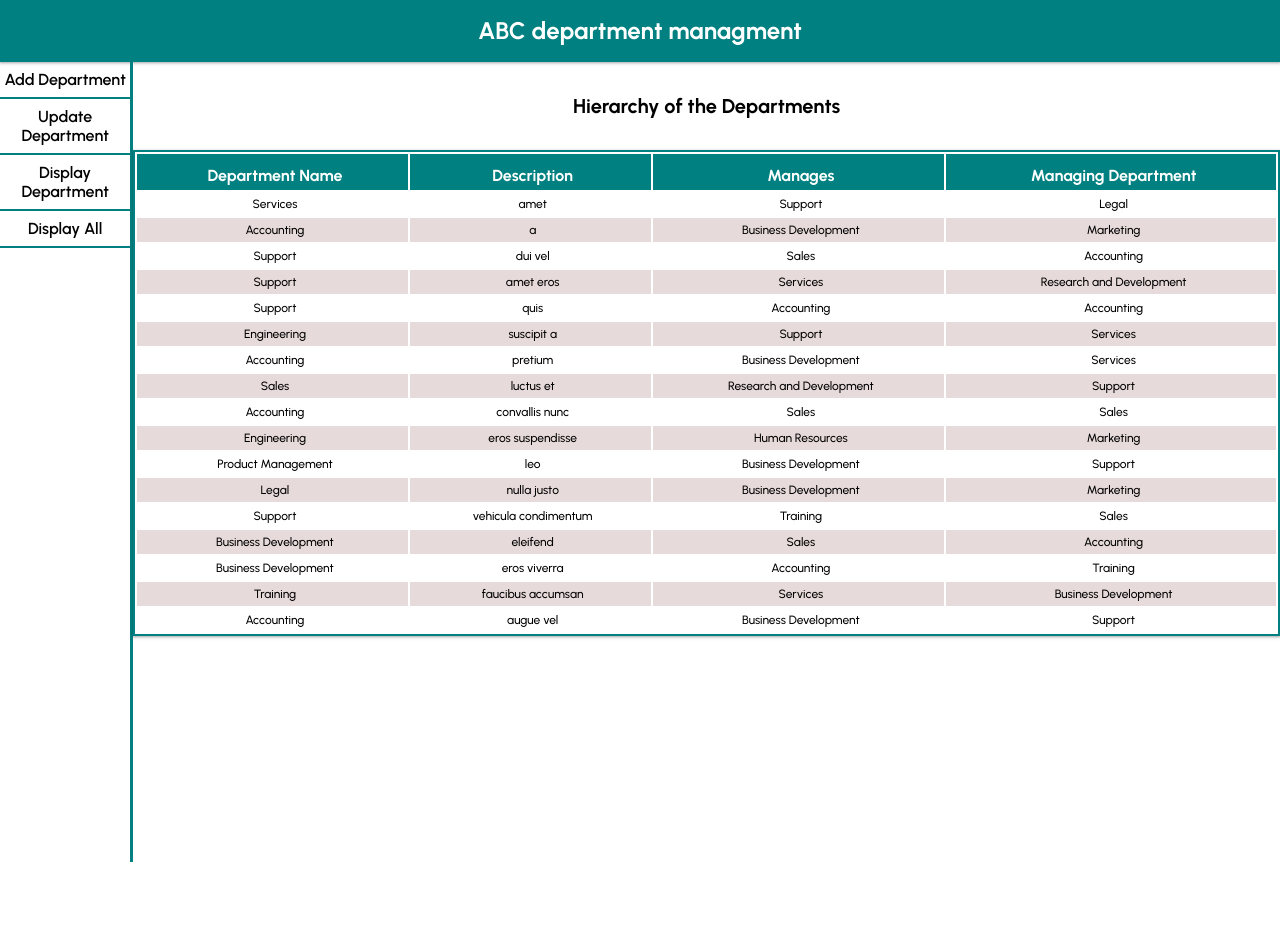
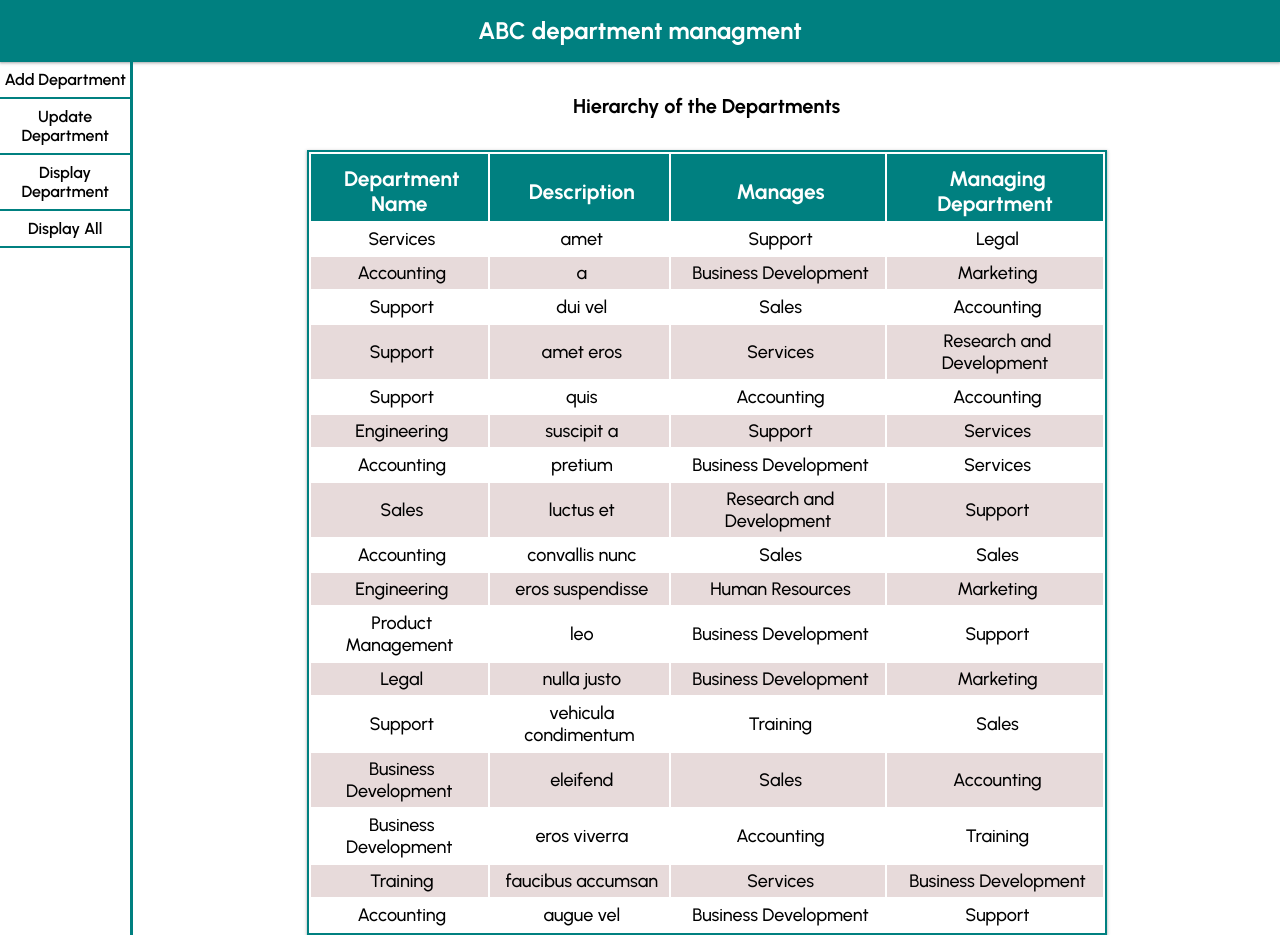
Before and after one commit to Elul-Asfaha/departmentManagment, a React (Create React App) app: page / in a window 1280 px wide. Before the commit the page ends 862 px from the top, so only its background shows below. Built offline with nearby package versions, Linux system fonts and the light colour scheme.

Commit message:
Add files via upload

```diff
--- a/src/components/DisplayDepartment.js
+++ b/src/components/DisplayDepartment.js
@@ -56,7 +56,8 @@ width: 60%;
 max-width: 400px;
 padding: 0;
 align-items: center;
-
+border-radius: 10px;
+box-shadow: rgba(60, 64, 67, 0.3) 0px 1px 2px 0px, rgba(60, 64, 67, 0.15) 0px 1px 3px 1px;
 `
 const ShowButton=styled.button`
 flex: 2;
@@ -68,7 +69,7 @@ const style = {
     bgcolor: 'background.paper',
   };
 const style1={
-    flex: '2'
+    flex: '2',
 }
 const style2={
     flex: '2',
@@ -102,12 +103,12 @@ const displayResult=result.map(items=>
     <DepartmentDetails key={items.id}>
         <List sx={style} component="nav" aria-label="mailbox folders" >
             <ListItem >
-                <ListItemText style={style1} primary="Department Name" />
+                <ListItemText style={style1} primary="Department Name:" />
                 <ListItemText style={style2} primary={items.department_name} />
             </ListItem>
             <Divider />
             <ListItem divider>
-                <ListItemText style={style1} primary="Description" />
+                <ListItemText style={style1} primary="Description:" />
                 <ListItemText style={style2} primary={items.description} />
             </ListItem>
             <ListItem >
--- a/src/components/table.css
+++ b/src/components/table.css
@@ -18,8 +18,20 @@ table th{
     color: white;
     font-size: 16px;
 
+
 }
 table tr:nth-child(even){
     background-color: rgb(231, 218, 218);
 
 }
+@media only screen and (min-width:800px){
+    table{
+        max-width: 800px;
+    }
+    table td,table th{
+        font-size: 18px;
+    }
+    table th{
+        font-size: 21px;
+    }
+}
```
